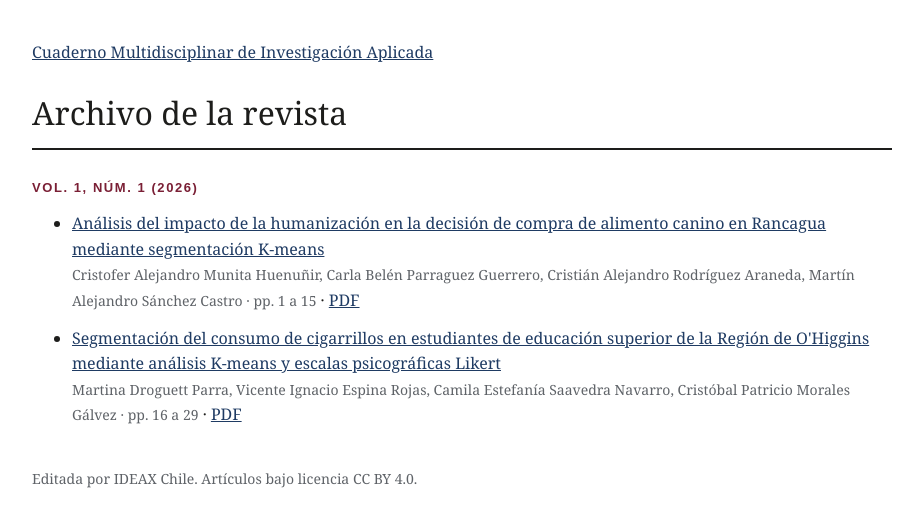
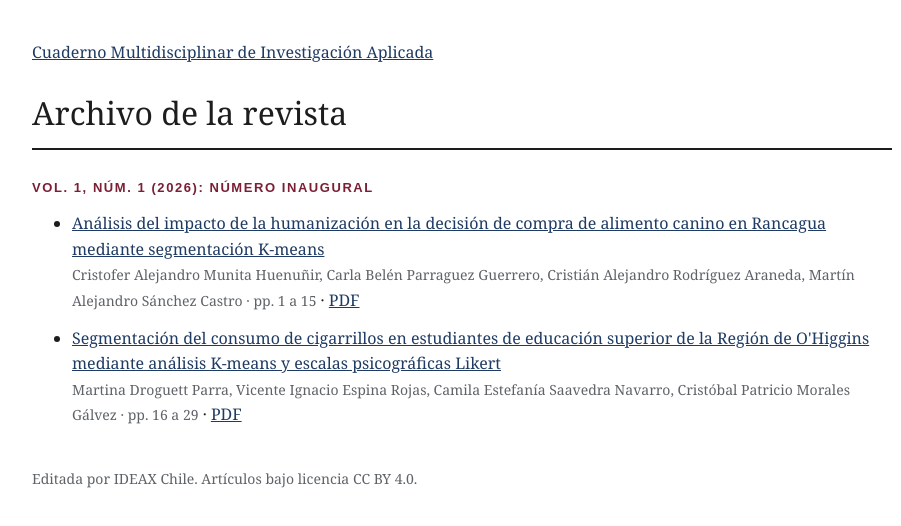
Before and after one commit to ideaxchile/cmia, a plain HTML site: page archivo.html in a window 1280 px wide. Shown: the whole page, without its empty margins (178-1079 px from the left). Drawn offline with Linux system fonts and the light colour scheme.

Commit message:
CMIA: archivo

```diff
--- a/archivo.html
+++ b/archivo.html
@@ -12,7 +12,7 @@
 <body>
 <p><a href="./">Cuaderno Multidisciplinar de Investigación Aplicada</a></p>
 <h1>Archivo de la revista</h1>
-<h2>Vol. 1, Núm. 1 (2026)</h2>
+<h2>Vol. 1, Núm. 1 (2026): Número inaugural</h2>
 <ul>
 <li><a href="a/analisis-del-impacto-de-la-humanizacion-en-la-decision-de-compra-de/">Análisis del impacto de la humanización en la decisión de compra de alimento canino en Rancagua mediante segmentación K-means</a><br><span>Cristofer Alejandro Munita Huenuñir, Carla Belén Parraguez Guerrero, Cristián Alejandro Rodríguez Araneda, Martín Alejandro Sánchez Castro · pp. 1 a 15</span> · <a href="https://cmia.ideax.cl/a/analisis-del-impacto-de-la-humanizacion-en-la-decision-de-compra-de/analisis-del-impacto-de-la-humanizacion-en-la-decision-de-compra-de.pdf">PDF</a></li>
 <li><a href="a/segmentacion-del-consumo-de-cigarrillos-en-estudiantes-de-educacion/">Segmentación del consumo de cigarrillos en estudiantes de educación superior de la Región de O&#39;Higgins mediante análisis K-means y escalas psicográficas Likert</a><br><span>Martina Droguett Parra, Vicente Ignacio Espina Rojas, Camila Estefanía Saavedra Navarro, Cristóbal Patricio Morales Gálvez · pp. 16 a 29</span> · <a href="https://cmia.ideax.cl/a/segmentacion-del-consumo-de-cigarrillos-en-estudiantes-de-educacion/segmentacion-del-consumo-de-cigarrillos-en-estudiantes-de-educacion.pdf">PDF</a></li>
```
